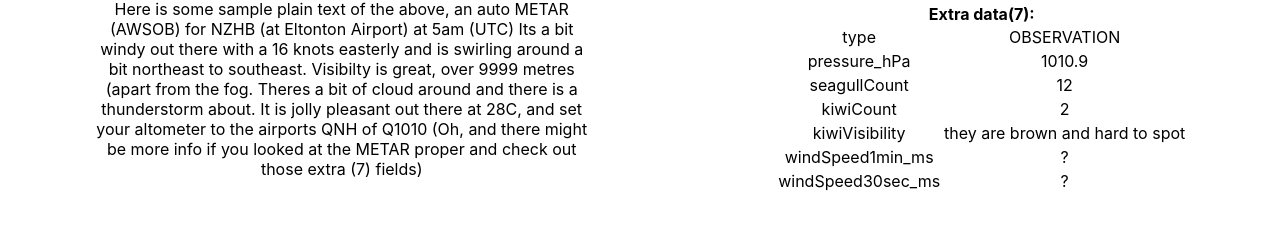
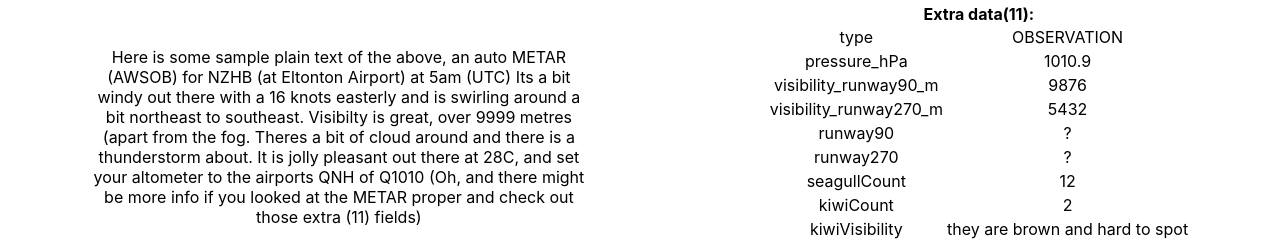
Before and after one commit to H-notle/iwxxm_obs, a React (Create React App) app: page / in a window 1280 px wide. Shown: the part 554-795 px from the top of the page. Built offline with nearby package versions, Linux system fonts and the light colour scheme.

Commit message:
started adding some extra (runway) data with view to making local/special reports

```diff
--- a/src/MetarSmartDisplay.tsx
+++ b/src/MetarSmartDisplay.tsx
@@ -24,6 +24,9 @@ function calculateStyling(keywords:string[],lookFor:string):string{
   // }
   return result;
 }
+
+//const varToString = varObj => Object.keys(varObj)[0]
+
 const MetarSmartDisplay: React.FC<MetarSmartDisplayProps> = ({parsedMetar,displayFormat,keywordInfo,selectedKeyword}) =>{
 
   const setUnits = loadUnits(displayFormat);
@@ -42,52 +45,54 @@ const MetarSmartDisplay: React.FC<MetarSmartDisplayProps> = ({parsedMetar,displa
       if (MorS !==  ''){
         if (displayFormat === 'scientific'){
           const tacField= '(notReallyA)METAR';
-          result.push(MetarTacField({tacField:tacField,styling:'',elementName:''}));
+          result.push(MetarTacField({tacField:tacField,styling:'',elementName:'',value:''}));
           //result.push(MetarTacField('(notReallyA)METAR'));
         } else {
           result.push(MorS);
           //TODO decide any logic to do with SPECI like is it relevant any more
         }
         if (parsedMetar['flags'].includes('CORRECTION')){
-          result.push(MetarTacField({tacField:'COR',styling:'',elementName:''})); // TODO does COR trump Auto???
+          result.push(MetarTacField({tacField:'COR',styling:'',elementName:'',value:''})); // TODO does COR trump Auto???
         } else if (parsedMetar['flags'].includes('AUTO')){
-          result.push(MetarTacField({tacField:'AUTO',styling:'',elementName:''}));
+          result.push(MetarTacField({tacField:'AUTO',styling:'',elementName:'',value:''}));
         }
       } else {
-        result.push(MetarTacField({tacField:'<OBS>',styling:'',elementName:''}));
+        result.push(MetarTacField({tacField:'<OBS>',styling:'',elementName:'',value:''}));
       }
 
       if (!is_cccc(parsedMetar['station'] )) {
         throw new Error(`The station ("${parsedMetar['station']}") contains other chars than A-Z so cannot be a valid METAR station code `)
       }
-      result.push(MetarTacField({tacField:parsedMetar['station'],styling:'',elementName:''}));
+      //console.log(`MetarSmartDisplay calling MetarTacField with ${Object.keys({myFirstName})[0]}`)
+      result.push(MetarTacField({tacField:parsedMetar['station'],styling:'',elementName:'',value:''}));
       //result.push('<b> '+parsedMetar['station']+' </b>');
-      result.push(MetarTacField({tacField:formatTimeDDHHMM(parsedMetar),styling:'',elementName:''})); // strictly  MM should be mm=00/30 for METAR
+      result.push(MetarTacField({tacField:formatTimeDDHHMM(parsedMetar),styling:'',elementName:'',value:parsedMetar.datetime})); // strictly  MM should be mm=00/30 for METAR
 
-      result.push(MetarTacField({tacField:formatWind(parsedMetar,setUnits),styling:calculateStyling(keyPhrases,'wind'),elementName:'formatWind'}));
+      result.push(MetarTacField({tacField:formatWind(parsedMetar,setUnits),styling:calculateStyling(keyPhrases,'wind'),elementName:'?',value:''}));
 
       if (isCAVOK(parsedMetar) && displayFormat !== 'nz') {
 
-        result.push(MetarTacField({tacField:'CAVOK',styling:calculateStyling(keyPhrases,'viz,wx'),elementName:'CAVOK'}));
+        result.push(MetarTacField({tacField:'CAVOK',styling:calculateStyling(keyPhrases,'viz,wx'),elementName:'CAVOK',value:'CAVOK'}));
 
       } else {
-        result.push(MetarTacField({tacField:formatViz(parsedMetar, setUnits, displayFormat),styling:calculateStyling(keyPhrases,'viz'),elementName:''}));
+        result.push(MetarTacField({tacField:formatViz(parsedMetar, setUnits, displayFormat),styling:calculateStyling(keyPhrases,'viz'),elementName:'',value:''}));
         const presWx =  formatPresentWx(parsedMetar);
         if (keyPhrases.includes('viz') && (presWx.includes('SH') || presWx.includes('SH') || presWx.includes('FG'))){
-          result.push(MetarTacField({tacField:presWx,styling:'<b>',elementName:''}));
+          result.push(MetarTacField({tacField:presWx,styling:'<b>',elementName:'',value:''}));
         } else{
-          result.push(MetarTacField({tacField:presWx,styling:calculateStyling(keyPhrases,'wx'),elementName:''}));
+          result.push(MetarTacField({tacField:presWx,styling:calculateStyling(keyPhrases,'wx'),elementName:'',value:''}));
         }
-        result.push(MetarTacField({tacField:formatClouds(parsedMetar),styling:'',elementName:'formatClouds'}));
+
+        result.push(MetarTacField({tacField:formatClouds(parsedMetar),styling:'',elementName:'formatClouds',value:''}));
       }
 
-      result.push(MetarTacField({tacField:formatTemps(parsedMetar,setUnits),styling:calculateStyling(keyPhrases,'_C'),elementName:''}));
+      result.push(MetarTacField({tacField:formatTemps(parsedMetar,setUnits),styling:calculateStyling(keyPhrases,'_C'),elementName:'airTemperature_C',value:parsedMetar.airTemperature_C}));
 
       const recentWx =  formatRecentWx(parsedMetar);
       if (keyPhrases.includes('viz') && (recentWx.includes('SH') || recentWx.includes('SH') || recentWx.includes('FG'))){
-        result.push(MetarTacField({tacField:recentWx,styling:'<b>',elementName:''}));
+        result.push(MetarTacField({tacField:recentWx,styling:'<b>',elementName:'',value:''}));
       } else{
-        result.push(MetarTacField({tacField:recentWx,styling:calculateStyling(keyPhrases,'wx'),elementName:''}));
+        result.push(MetarTacField({tacField:recentWx,styling:calculateStyling(keyPhrases,'wx'),elementName:'',value:''}));
       }
       //15.13.3 wind shear TODO..
       //       WS RDRDR or  WS ALL RWY
@@ -98,18 +103,20 @@ const MetarSmartDisplay: React.FC<MetarSmartDisplayProps> = ({parsedMetar,displa
       // approach path is affecting all runways in the airport, WS ALL RWY shall be used.
       //TODO 15.13.5 Sea-surface temperature and the state of the sea (WTsTs/SS') or sea-surface temperature
       // and the significant wave height (WTsTs/HHsHsHs)
-      result.push(MetarTacField({tacField:formatPressure(parsedMetar, setUnits),styling:calculateStyling(keyPhrases,'pressure'),elementName:''}));
-      result.push(MetarTacField({tacField:formatRunwayState(parsedMetar),styling:calculateStyling(keyPhrases,'runway'),elementName:''}));
+
+      //console.log(`MetarSmartDisplay calling MetarTacField with ${Object.keys({parsedMetar.qnh_hPa})[0]}`)
+      result.push(MetarTacField({tacField:formatPressure(parsedMetar, setUnits),styling:calculateStyling(keyPhrases,'pressure'),elementName:'qnh_hPa',value:parsedMetar.qnh_hPa}));
+      result.push(MetarTacField({tacField:formatRunwayState(parsedMetar),styling:calculateStyling(keyPhrases,'runway'),elementName:'',value:''}));
 
       if (parsedMetar['remarks']) {
-        result.push(MetarTacField({tacField:'RMK',styling:'',elementName:''}));
-        result.push(MetarTacField({tacField:parsedMetar['remarks'].toUpperCase(),styling:'',elementName:''}));
+        result.push(MetarTacField({tacField:'RMK',styling:'',elementName:'',value:''}));
+        result.push(MetarTacField({tacField:parsedMetar['remarks'].toUpperCase(),styling:'',elementName:'',value:''}));
       }
-      result.push(MetarTacField({tacField:'=',styling:'',elementName:''}));
+      result.push(MetarTacField({tacField:'=',styling:'',elementName:'',value:''}));
       //TODO runway info
       //TODO trend
     } catch (e) {
-      result.push(MetarTacField({tacField:'This data cannot be formatted as a METAR! because ' + e, styling : '<b>', elementName : ''}));
+      result.push(MetarTacField({tacField:'This data cannot be formatted as a METAR! because ' + e, styling : '<b>', elementName : '',value:''}));
       //throw new Error('This data cannot be formatted as a METAR!',{cause : e});
     }
     return (
--- a/src/MetarTacField.tsx
+++ b/src/MetarTacField.tsx
@@ -1,4 +1,5 @@
 import React from 'react';
+import { json } from 'stream/consumers';
 //import {Text} from '@adobe/react-spectrum'
 
 //import { forEachChild } from 'typescript';
@@ -17,19 +18,74 @@ interface MetarTacFieldProps {
   tacField:string;
   styling:string;
   elementName:string;
+  value:string|Number|boolean|Object;
+}
+interface KeyPieces {
+  originalName:string;
+  pieces:string[];
+  units: string;
+  value?:Number|string|boolean|any;
+}
+const KNOWN_UNITS = ['M','hPa','C','ms','Deg'];
+
+function splitKeyIntoUnits <KeyPieces>(s:string,value:any){
+  const pieces = s.split('_');
+  let units = '';
+  const words = [];
+  console.log(`splitKeyIntoUnits pieces=${pieces}`);
+  if (pieces.length > 1){
+    const possUnits = pieces[pieces.length-1];
+    console.log(`splitKeyIntoUnits possUnits=${possUnits}`);
+    if (KNOWN_UNITS.includes(possUnits)){
+      units= possUnits;
+    }
+  }
+  for (const each in pieces){
+    if (pieces[each] === units) {
+      words.push(pieces[each]);
+    } else {
+      const thisBunch = pieces[each].replace(/([A-Z]+)/g, " $1").replace(/([A-Z][a-z][0-9])/g, " $1").split(' ');
+      for (const bun in thisBunch){
+        if (thisBunch[bun] !== ''){
+          words.push(thisBunch[bun].toLowerCase());
+        }
+      }
+    }
+  }
+  return {originalName:s,
+    pieces: words, // might need them
+    units:units,
+    value:value
+  };
 }
 
-function displayDetailsMouseOver(s:string,flags:[string]):string{
+
+function displayDetailsMouseOver(s:string,originalFieldKey:string):string{
   let result = '';
+  let flags='unionJack';
   console.log(`displayDetailsMouseOver(${s},${flags} called`);
+  const keyBits = originalFieldKey.split('_');
   if (s==='CAVOK'){
     result = 'CAVOK is reportable when there is no cloud below 5000ft, No CB/TS/TSU, visibilty is > 9999M and no present weather reported';
+  } else if (keyBits.length > 1 && ['hPa','C'].includes(keyBits[-1]))  {
+    const maybeUnits = keyBits[keyBits.length-1].toLowerCase();
+    if (maybeUnits === 'hpa'){
+      //const resultList = [];
+      //resultList.append('TODO')
+    }
+
   }
 return result;
 }
-const MetarTacField: React.FC<MetarTacFieldProps> = ({tacField,styling,elementName}) =>{//metar,displayFormat,keywordInfo,selectedKeyword }) => {
+const MetarTacField: React.FC<MetarTacFieldProps> = ({tacField,styling,elementName,value}) =>{//metar,displayFormat,keywordInfo,selectedKeyword }) => {
   //let myObject=<span style="color: red;">apple</span>;
   //console.log(`MetarTacField (called with ${elementName})`);
+  let allInfo = null;
+  if (elementName) {
+    //allInfo = splitKeyIntoUnits('AnotherLittleBrown_kiwi_fromNZ_C',99);
+    allInfo = splitKeyIntoUnits(elementName,value);
+    console.log(`MetarTacField given "${elementName}" split into allInfo: [pieces:${allInfo.pieces}  units:${allInfo.units}]`);
+}
   if (styling &&  styling === '<b>') {
     let inRed = '';
     //let inRed = <span style="color: red;">red</span>;
--- a/src/here_is_some_data.json
+++ b/src/here_is_some_data.json
@@ -18,7 +18,15 @@
 	"extremeClockwiseWindDirection_Deg": 150,
 	"extremeCounterClockwiseWindDirection_Deg": 60,
 	"prevailingVisibility_m": 12345,
-	"cloudGroups": [
+	"visibility_runway90_m": 9876,
+"visibility_runway270_m":5432,
+"runway90":{
+	"prevailingVisibility_m": 9876
+},
+"runway270":{
+	"prevailingVisibility_m": 5432
+},
+"cloudGroups": [
 		{
 			"cloudKey": "SCT",
 			"flightLevel": 60,
```
Also changed, not shown: src/local_obs_runway270.json (added, +53 -0 lines), src/local_obs_runway90.json (added, +53 -0 lines), 1 other file (tests, documents, lock files or other folders).
